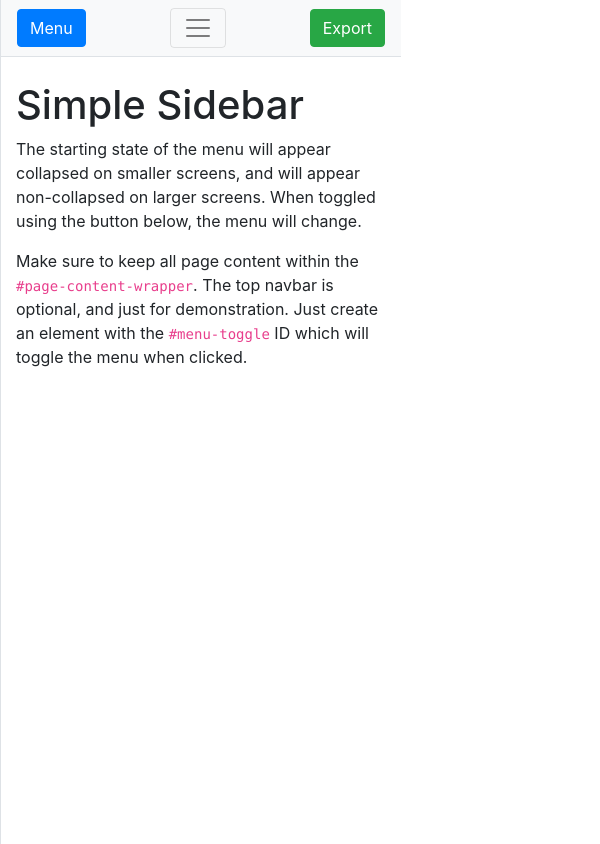
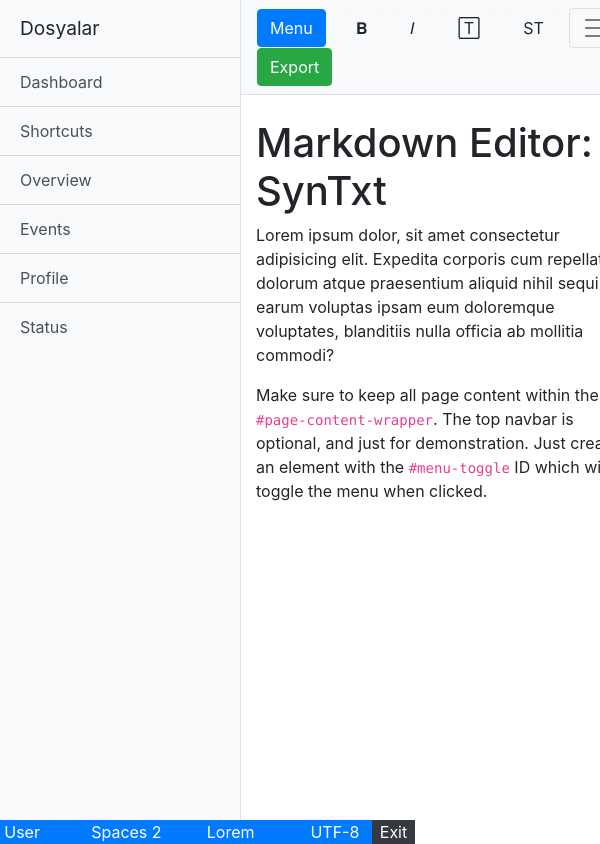
Before and after one commit to imertgul/SynTxt, an Electron app: page pages/index.html in a window 400 px wide. Shown: the top 844 px of the page, 600 px wide, since content can reach past the window. Drawn offline with nearby package versions, Linux system fonts and the light colour scheme; some icons are missing.

Commit message:
Yeni arayüz, eski footer, sidebar menü, Editor butonları

```diff
--- a/css/simple-sidebar.css
+++ b/css/style.css
@@ -47,3 +47,13 @@ body {
     margin-left: -15rem;
   }
 }
+
+.footer {
+  position: fixed;
+  left: 0;
+  bottom: 0;
+  width: 100%;
+  color: white;
+  text-align: center;
+  height: 1.5em;
+}
--- a/js/script.js
+++ b/js/script.js
@@ -6,6 +6,7 @@ $("#menu-toggle").click(function (e) {
     e.preventDefault();
     $("#wrapper").toggleClass("toggled");
 });
+$("#menu-toggle").trigger("click");
 
 $("#exportBtn").click(function(e){
     ipcRenderer.send('export');
--- a/main.js
+++ b/main.js
@@ -21,7 +21,6 @@ function exportWindow(){
         frame: false,
         webPreferences: {
             nodeIntegration: true,
-            // webSecurity: false
         }
     })
     win[1].loadURL(url.format({
@@ -29,7 +28,7 @@ function exportWindow(){
         protocol: 'file:',
         slashes: true
     }))
-    win[1].webContents.openDevTools();
+    // win[1].webContents.openDevTools();
     win[1].on('closed', () => {
         win[1] = null
     })
--- a/pages/index.html
+++ b/pages/index.html
@@ -16,7 +16,7 @@
     rel="stylesheet">
   <link href="http://netdna.bootstrapcdn.com/font-awesome/3.0.2/css/font-awesome.css" rel="stylesheet">
   <!-- Custom styles for this template -->
-  <link href="../css/simple-sidebar.css" rel="stylesheet">
+  <link href="../css/style.css" rel="stylesheet">
 
 </head>
 
@@ -43,6 +43,13 @@
 
       <nav class="navbar navbar-expand-lg navbar-light bg-light border-bottom">
         <button class="btn btn-primary" id="menu-toggle">Menu</button>
+        <button class="btn btn-light" style="margin-left: 5px;">𝐁</button>
+        <button class="btn btn-light" style="margin-left: 5px;">𝐼</button>
+        <button class="btn btn-light" style="margin-left: 5px;">🅃</button>
+        <button class="btn btn-light" style="margin-left: 5px;">ST</button>
+
+
+
 
         <button class="navbar-toggler" type="button" data-toggle="collapse" data-target="#navbarSupportedContent"
           aria-controls="navbarSupportedContent" aria-expanded="false" aria-label="Toggle navigation">
@@ -58,9 +65,8 @@
       </nav>
 
       <div class="container-fluid">
-        <h1 class="mt-4">Simple Sidebar</h1>
-        <p>The starting state of the menu will appear collapsed on smaller screens, and will appear non-collapsed on
-          larger screens. When toggled using the button below, the menu will change.</p>
+        <h1 class="mt-4">Markdown Editor: SynTxt</h1>
+        <p>Lorem ipsum dolor, sit amet consectetur adipisicing elit. Expedita corporis cum repellat dolorum atque praesentium aliquid nihil sequi earum voluptas ipsam eum doloremque voluptates, blanditiis nulla officia ab mollitia commodi?</p>
         <p>Make sure to keep all page content within the <code>#page-content-wrapper</code>. The top navbar is optional,
           and just for demonstration. Just create an element with the <code>#menu-toggle</code> ID which will toggle the
           menu when clicked.</p>
@@ -70,19 +76,45 @@
 
   </div>
   <!-- /#wrapper -->
-
+  <div class="footer">
+    <div class="row">
+      <div class="bg-primary" style="width: 90%;">
+        <!-- <button class="btn btn-warning full" id="">Project Name - Solo - Editing</button> -->
+        <div class="row">
+          <div class="col-3">
+            <p id="welcomeTxt">User</p>
+          </div>
+          <div class="col-3">
+            <p>Spaces 2</p>
+          </div>
+          <div class="col-3">
+            <p>Lorem ipsum dolor sit amet consectetur adipisicing elit. Tempore, rem. Accusamus laudantium ipsum
+              reprehenderit eius vel nemo optio amet, omnis, laboriosam aliquam reiciendis suscipit placeat delectus
+              maxime aut eaque et!</p>
+          </div>
+          <div class="col-3">
+            <p>UTF-8</p>
+          </div>
+        </div>
+      </div>
+      <div class="bg-dark" style="width: 10%; cursor: pointer;">
+        <a>Exit</a>
+      </div>
+    </div>
+  </div>
 
 </body>
 <script src="https://code.jquery.com/jquery-3.4.1.min.js"
-    integrity="sha256-CSXorXvZcTkaix6Yvo6HppcZGetbYMGWSFlBw8HfCJo=" crossorigin="anonymous"></script>
+  integrity="sha256-CSXorXvZcTkaix6Yvo6HppcZGetbYMGWSFlBw8HfCJo=" crossorigin="anonymous"></script>
 <script src="https://code.jquery.com/jquery-3.3.1.slim.min.js"
-    integrity="sha384-q8i/X+965DzO0rT7abK41JStQIAqVgRVzpbzo5smXKp4YfRvH+8abtTE1Pi6jizo" crossorigin="anonymous">
+  integrity="sha384-q8i/X+965DzO0rT7abK41JStQIAqVgRVzpbzo5smXKp4YfRvH+8abtTE1Pi6jizo" crossorigin="anonymous">
 </script>
 <script src="https://cdnjs.cloudflare.com/ajax/libs/popper.js/1.14.3/umd/popper.min.js"
-    integrity="sha384-ZMP7rVo3mIykV+2+9J3UJ46jBk0WLaUAdn689aCwoqbBJiSnjAK/l8WvCWPIPm49" crossorigin="anonymous">
+  integrity="sha384-ZMP7rVo3mIykV+2+9J3UJ46jBk0WLaUAdn689aCwoqbBJiSnjAK/l8WvCWPIPm49" crossorigin="anonymous">
 </script>
 <script src="https://stackpath.bootstrapcdn.com/bootstrap/4.1.3/js/bootstrap.min.js"
-    integrity="sha384-ChfqqxuZUCnJSK3+MXmPNIyE6ZbWh2IMqE241rYiqJxyMiZ6OW/JmZQ5stwEULTy" crossorigin="anonymous">
+  integrity="sha384-ChfqqxuZUCnJSK3+MXmPNIyE6ZbWh2IMqE241rYiqJxyMiZ6OW/JmZQ5stwEULTy" crossorigin="anonymous">
 </script>
 <script src="../js/script.js"></script>
+
 </html>
```
Also changed, not shown: 1 other file.
